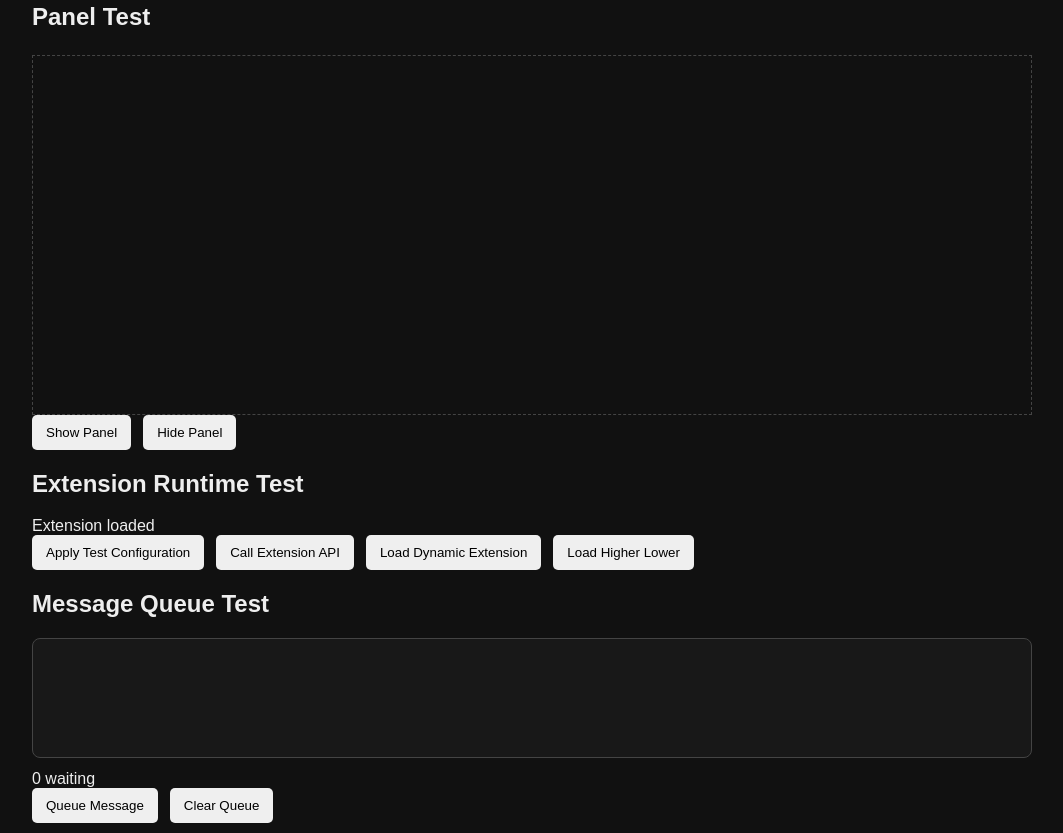
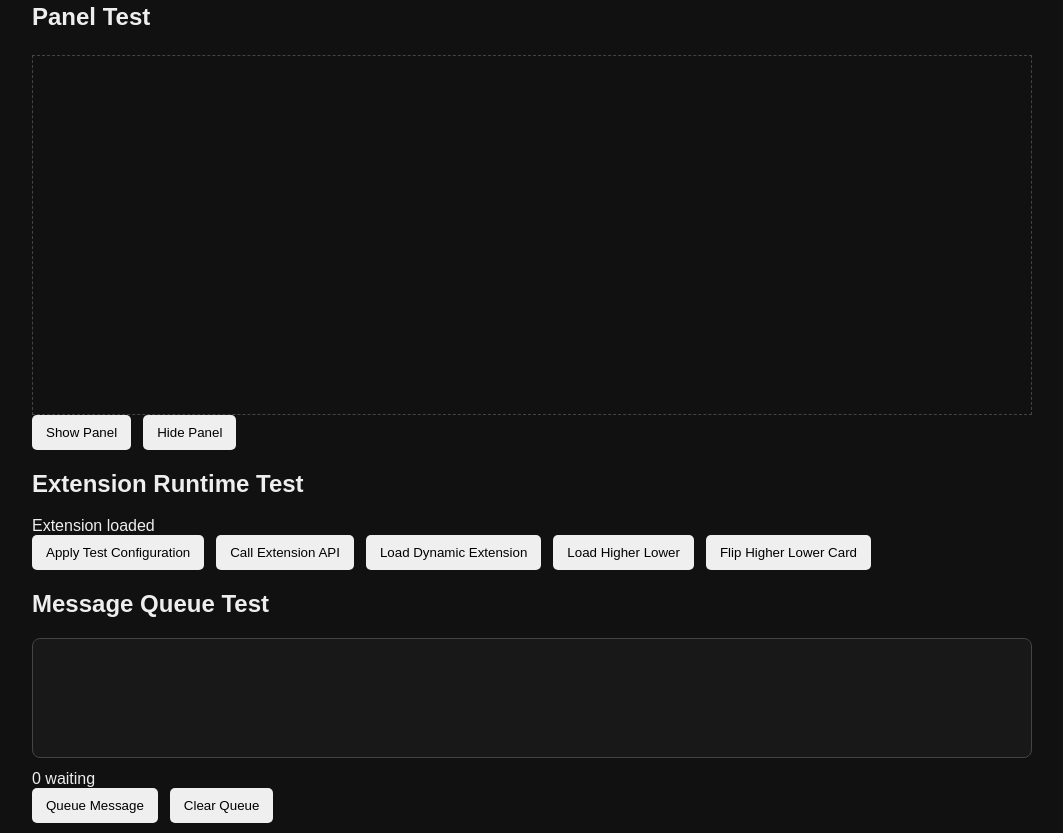
Before and after one commit to DizzyBHigh/rts-overlay, a plain HTML site: page overlay/index.html in a window 1280 px wide. Shown: the part 772-1605 px from the top of the page, without its empty margins (108-1171 px from the left). Drawn offline with Linux system fonts and the light colour scheme.

Commit message:
Add Higher Lower flip control

```diff
--- a/overlay/index.html
+++ b/overlay/index.html
@@ -39,6 +39,7 @@
         <button id="extension-api">Call Extension API</button>
         <button id="extension-dynamic">Load Dynamic Extension</button>
         <button id="extension-higher-lower">Load Higher Lower</button>
+        <button id="extension-higher-lower-flip">Flip Higher Lower Card</button>
       </div>
     </section>
 
```
